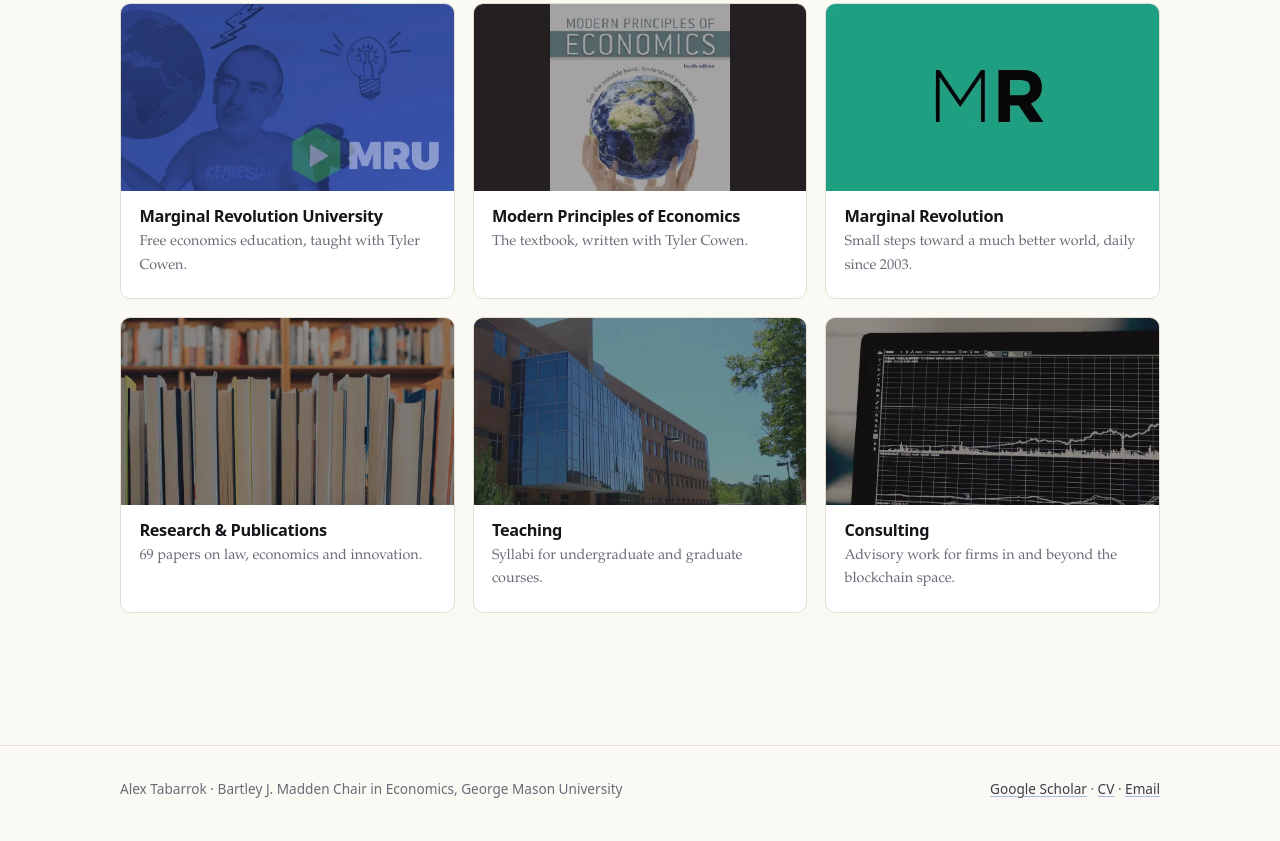
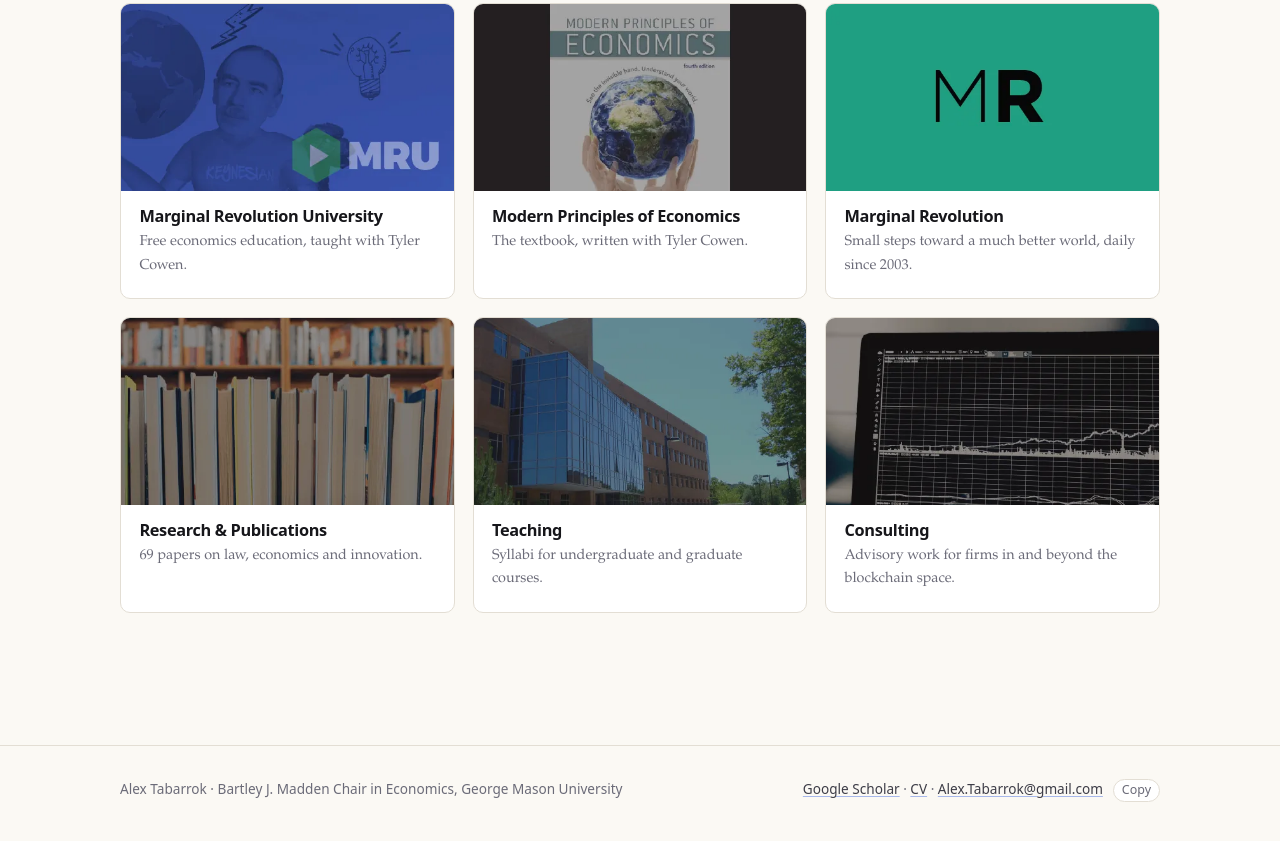
Before and after one commit to ATabarrok/Tabarrok-Home-Page, an Astro site: page / in a window 1280 px wide. Shown: the part 655-1496 px from the top of the page. Built offline with nearby package versions, Linux system fonts and the light colour scheme; Astro itself is replaced by a stand-in of ours.

Commit message:
Show the email address in the footer, with click-to-copy
The footer said "Email" and the nav says "Contact" — both mailto: links. A
mailto only works when the visitor has a desktop mail client registered,
which many people reading mail in a browser tab do not. On the home,
teaching and research pages those two labels were the only contact
affordances, so when the mailto did nothing there was no address on screen
to copy: a dead end.

The footer now shows Alex.Tabarrok@gmail.com as the link text, still
wrapped in the mailto for anyone whose client does work. That alone fixes
the dead end with no JavaScript.

A copy button sits beside it, hidden in the markup and revealed only by
script, so nothing dangles without JS. If the clipboard is unavailable or
refuses — no user activation, insecure context, denied permission — it
selects the address instead and prompts Ctrl+C rather than failing
silently, and it never disables itself, since a refusal is often transient.

```diff
--- a/src/layouts/Base.astro
+++ b/src/layouts/Base.astro
@@ -82,9 +82,64 @@
         <p>
           <a href="https://scholar.google.com/citations?user=3syuONQAAAAJ&hl=en">Google Scholar</a>
           · <a href="https://mason.gmu.edu/~atabarro/TabarrokCV.pdf">CV</a>
-          · <a href="mailto:Alex.Tabarrok@gmail.com">Email</a>
+          · <a href="mailto:Alex.Tabarrok@gmail.com">Alex.Tabarrok@gmail.com</a>
+          <button type="button" class="copy-email" data-copy="Alex.Tabarrok@gmail.com" hidden>
+            Copy
+          </button>
         </p>
       </div>
     </footer>
+
+    <script>
+      // Progressive enhancement. mailto: only works when the visitor has a
+      // desktop mail client registered, which many people reading mail in a
+      // browser tab do not. The address is visible either way; this only
+      // saves them selecting it by hand, so it stays hidden without JS.
+      const copyButtons =
+        document.querySelectorAll<HTMLButtonElement>('.copy-email');
+
+      for (const button of copyButtons) {
+        const address = button.dataset.copy;
+        const link = button.previousElementSibling;
+        if (!address) continue;
+
+        button.hidden = false;
+
+        let restore: number | undefined;
+        const flash = (text: string, ms: number) => {
+          clearTimeout(restore);
+          button.textContent = text;
+          button.classList.add('is-copied');
+          restore = window.setTimeout(() => {
+            button.textContent = 'Copy';
+            button.classList.remove('is-copied');
+          }, ms);
+        };
+
+        // If the clipboard is unavailable or refuses (no user activation,
+        // insecure context, permissions), select the address instead so the
+        // visitor can just press Ctrl+C. Never disable the button — a refusal
+        // is often transient and they should be able to try again.
+        const selectAddress = () => {
+          if (!link) return false;
+          const range = document.createRange();
+          range.selectNodeContents(link);
+          const selection = window.getSelection();
+          selection?.removeAllRanges();
+          selection?.addRange(range);
+          return true;
+        };
+
+        button.addEventListener('click', async () => {
+          try {
+            if (!navigator.clipboard?.writeText) throw new Error('unavailable');
+            await navigator.clipboard.writeText(address);
+            flash('Copied', 1600);
+          } catch {
+            flash(selectAddress() ? 'Press Ctrl+C' : address, 2600);
+          }
+        });
+      }
+    </script>
   </body>
 </html>
--- a/src/styles/global.css
+++ b/src/styles/global.css
@@ -240,6 +240,36 @@
 
 .site-foot a { color: var(--ink-soft); }
 
+/* Copy-to-clipboard beside the footer address. Shown only when the browser
+   exposes the clipboard API; the address itself is always readable, so this
+   is a convenience rather than the way to get the address. */
+.copy-email {
+  font: inherit;
+  font-size: 0.78rem;
+  line-height: 1;
+  margin-left: 0.4rem;
+  padding: 0.28rem 0.5rem;
+  color: var(--ink-faint);
+  background: var(--paper-raised);
+  border: 1px solid var(--rule);
+  border-radius: 999px;
+  cursor: pointer;
+  transition: color 0.14s ease, border-color 0.14s ease;
+}
+
+.copy-email:hover:not(:disabled) {
+  color: var(--accent);
+  border-color: var(--accent);
+}
+
+.copy-email.is-copied {
+  color: var(--accent-ink);
+  border-color: transparent;
+  background: var(--accent-soft);
+}
+
+.copy-email:disabled { cursor: default; }
+
 /* --- page furniture ---------------------------------------------------- */
 
 main { padding-block: clamp(2rem, 5vw, 3.5rem); }
```
